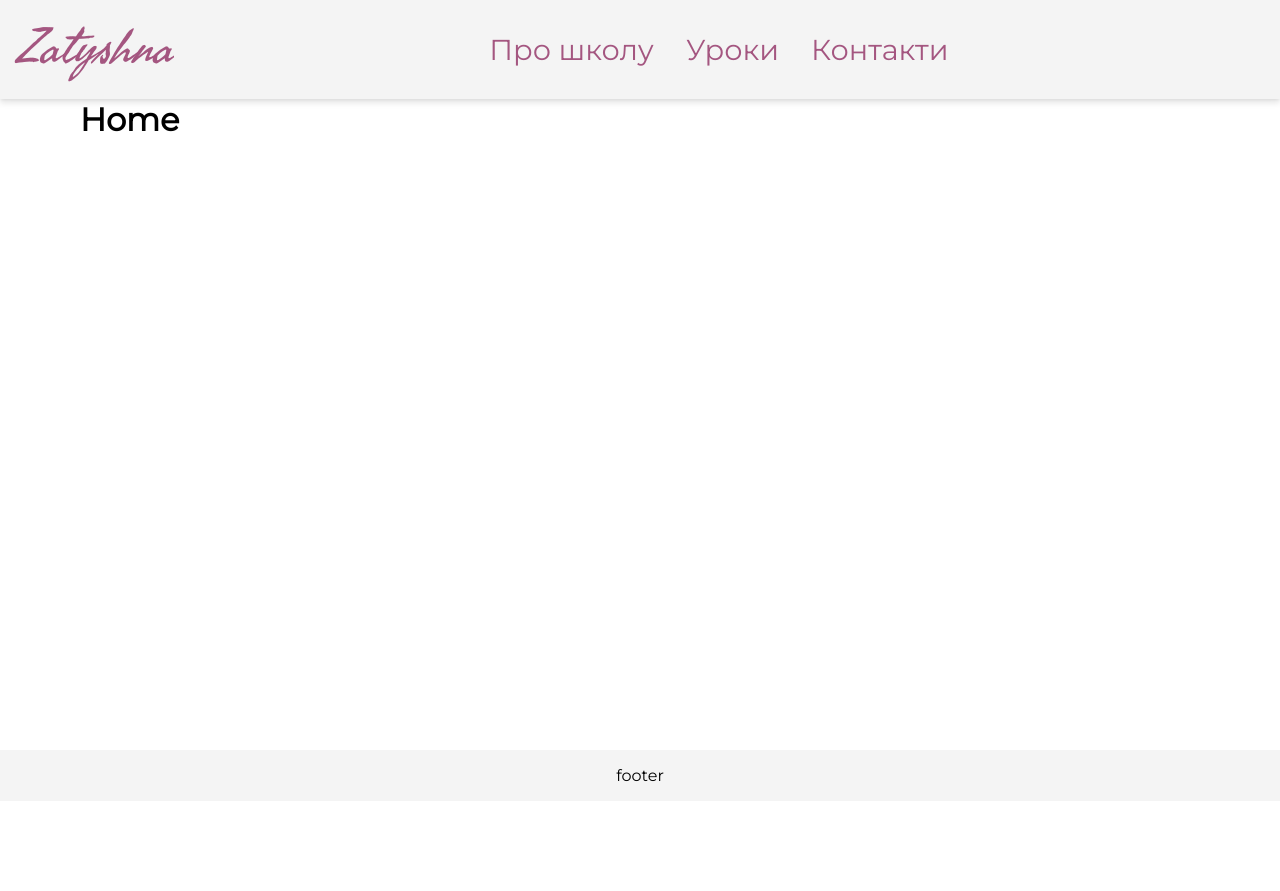
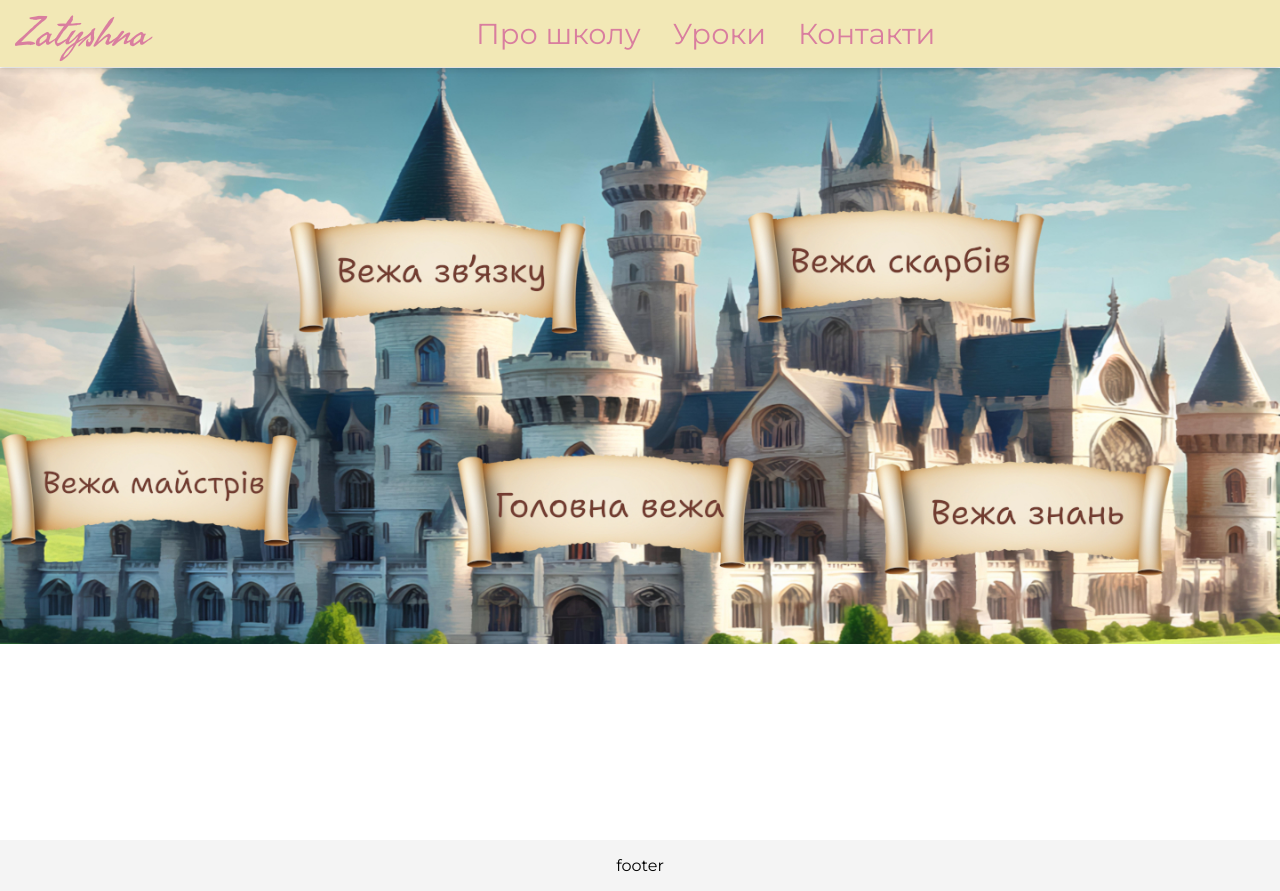
Before and after one commit to OlenaPobehailo/zatyshna, a Next.js app: page / in a window 1280 px wide. Before the commit the page ends 801 px from the top, so only its background shows below. Built offline with nearby package versions, Linux system fonts and the light colour scheme.

Commit message:
add Hero section

```diff
--- a/src/app/globals.css
+++ b/src/app/globals.css
@@ -22,13 +22,21 @@ a {
 }
 
 :root {
-  --header-bg: #f4f4f4;
-  --footer-bg: #f4f4f4;
+  --header-bg: #f2e8b6;
+  --footer-bg: #f2e8b6;
   --main-bg: #ffffff;
-  --primary-accent: #a45680;
-  --light-accent: #d8a5bc;
-  --mint-accent: #a5d8c2;
-  --creamy-accent: #f2e4ec;
+
+  --pink-color: #d97e9f;
+  --brown-color: #733c30;
+  --mint-color: #a5d8c2;
+  --creamy-color: #f2e8b6;
+  --beige-color: #d9bca3;
+  --blue-color: #6f9abf;
+
+  --breakpoint-mobile: 360px;
+  --breakpoint-tablet: 768px;
+  --breakpoint-laptop: 992px;
+  --breakpoint-desktop: 1440px;
 }
 
 ul,
--- a/src/app/page.module.css
+++ b/src/app/page.module.css
@@ -6,10 +6,14 @@
 }
 
 .main {
-  padding: 100px 80px;
+  padding: 44px 0;
   display: flex;
   flex-direction: column;
   gap: 32px;
+
+  @media (min-width: 768px) {
+    padding: 68px 0;
+  }
 }
 
 .header {
--- a/src/app/page.tsx
+++ b/src/app/page.tsx
@@ -1,9 +1,15 @@
+import Hero from "@/components/Hero";
 import styles from "./page.module.css";
+
+export const metadata = {
+  title: "Zatyshna",
+  description: "Zatyshna",
+};
 
 export default function HomePage() {
   return (
     <div className={styles.page}>
-        <h1 className={styles.title}>Home</h1>
+      <Hero />
     </div>
   );
 }
--- a/src/components/Header/Header.module.css
+++ b/src/components/Header/Header.module.css
@@ -1,12 +1,15 @@
 .header {
   position: fixed;
   top: 0;
+  left: 0;
+  right: 0;
   width: 100%;
-  padding: 1rem 1rem;
+  padding: 0 1rem;
   background-color: var(--header-bg);
   box-shadow: 0 4px 6px rgba(0, 0, 0, 0.1), 0 1px 3px rgba(0, 0, 0, 0.06);
   z-index: 2;
 }
+
 
 .nav {
   display: flex;
@@ -18,15 +21,21 @@
   font-family: "SeaweedScript";
   font-weight: 400;
   font-style: italic;
-  font-size: 2.5rem;
-  color: var(--primary-accent);
+  font-size: 2rem;
+  color: var(--pink-color);
+  transition: all 0.3s ease;
+  z-index: 5;
 
   @media (min-width: 768px) {
+    font-size: 2.5rem;
+  }
+
+  @media (min-width: 1440px) {
     font-size: 3rem;
   }
 
-  @media (min-width: 1440px) {
-    font-size: 4rem;
+  &:hover {
+    transform: scale(1.05);
   }
 }
 
@@ -66,15 +75,11 @@
     flex-direction: row;
     gap: 2rem;
   }
-
-  .burger {
-    display: none;
-  }
 }
 
 .navLink {
   font-size: 1.5rem;
-  color: var(--primary-accent);
+  color: var(--pink-color);
   display: inline-block;
   transition: color 0.3s ease, transform 0.3s ease;
 
@@ -88,24 +93,31 @@
 }
 
 .navLink:hover {
-  color: var(--dark-accent);
   transform: scale(1.05);
+  text-decoration: underline;
 }
 
 .dropdownMenu {
-  display: none;
-  position: relative;
+  display: block;
+  position: absolute;
+  top: 100%;
+  left: 0;
   background-color: var(--header-bg);
   padding: 0.5rem 1rem;
   list-style: none;
-  transition: max-height 0.3s ease;
   max-height: 0;
   overflow: hidden;
+  width: 100%;
+  transition: max-height 1s ease;
 }
 
 .dropdownMenu.open {
   display: block;
   max-height: 10rem;
+
+  @media (min-width: 768px) {
+    box-shadow: 0 4px 6px rgba(0, 0, 0, 0.1), 0 1px 3px rgba(0, 0, 0, 0.06);
+  }
 }
 
 .navItem {
--- /dev/null
+++ b/src/components/Hero/Hero.module.css
@@ -0,0 +1,33 @@
+.hero {
+  width: 100%;
+  position: relative;
+  display: flex;
+  justify-content: center;
+  align-items: center;
+  overflow: hidden;
+}
+
+.imageWrapper {
+  width: 100%;
+  position: relative;
+  padding-top: 45%;
+}
+
+.responsiveImage {
+  position: absolute;
+  top: 0;
+  left: 0;
+  width: 100%;
+  height: 100%;
+  object-fit: cover;
+}
+
+@media (max-width: 768px) {
+  .hero {
+    align-items: flex-start;
+  }
+
+  .imageWrapper {
+    padding-top: 60%;
+  }
+}
--- /dev/null
+++ b/src/components/Hero/Hero.tsx
@@ -0,0 +1,70 @@
+"use client";
+import Image from "next/image";
+import css from "./Hero.module.css";
+import { useResponsiveImageMapAreas } from "@/hooks/useResponsiveImageMapAreas";
+
+const Hero = () => {
+  const originalAreas = [
+    {
+      coords: "650,900,1150,700",
+      href: "/",
+      title: "Головна вежа",
+      alt: "Головна вежа",
+      shape: "rect" as const,
+    },
+    {
+      coords: "1350,900,1750,700",
+      href: "/book-lesson",
+      title: "Вежа знань",
+      alt: "Вежа знань",
+      shape: "rect" as const,
+    },
+    {
+      coords: "450,500,850,300",
+      href: "/contacts",
+      title: "Вежа зв'язку",
+      alt: "Вежа зв'язку",
+      shape: "rect" as const,
+    },
+  ];
+
+  const originalWidth = 1920;
+  const originalHeight = 1080;
+
+  const { areas, imgRef } = useResponsiveImageMapAreas(
+    originalAreas,
+    originalWidth,
+    originalHeight
+  );
+
+  return (
+    <section className={css.hero}>
+      <div className={css.imageWrapper}>
+        <Image
+          src="/assets/images/Castle-towers.jpg"
+          alt="Замок"
+          fill
+          useMap="#image-map"
+          ref={imgRef}
+          className={css.responsiveImage}
+          priority
+        />
+        <map name="image-map">
+          {areas.map((area, index) => (
+            <area
+              key={index}
+              alt={area.alt}
+              title={area.title}
+              href={area.href}
+              coords={area.coords}
+              shape={area.shape}
+              className={css.area}
+            />
+          ))}
+        </map>
+      </div>
+    </section>
+  );
+};
+
+export default Hero;
--- /dev/null
+++ b/src/components/Hero/index.ts
@@ -0,0 +1 @@
+export { default } from "./Hero"
--- /dev/null
+++ b/src/hooks/useResponsiveImageMapAreas.ts
@@ -0,0 +1,51 @@
+"use client";
+import { Area } from "@/interfaces/interfaces";
+import { useEffect, useRef, useState } from "react";
+
+export const useResponsiveImageMapAreas = (
+  originalAreas: Area[],
+  originalWidth: number,
+  originalHeight: number
+) => {
+  const [areas, setAreas] = useState<Area[]>([]);
+  const imgRef = useRef<HTMLImageElement>(null);
+
+  useEffect(() => {
+    const updateAreas = () => {
+      if (imgRef.current) {
+        const { width, height } = imgRef.current.getBoundingClientRect();
+        const scaleX = width / originalWidth;
+        const scaleY = height / originalHeight;
+
+        const newAreas = originalAreas.map((area) => {
+          const [x1, y1, x2, y2] = area.coords.split(",").map(Number);
+          const scaledCoords = [
+            Math.round(x1 * scaleX),
+            Math.round(y1 * scaleY),
+            Math.round(x2 * scaleX),
+            Math.round(y2 * scaleY),
+          ].join(",");
+
+          return {
+            ...area,
+            coords: scaledCoords,
+          };
+        });
+
+        const newAreasString = JSON.stringify(newAreas);
+        const currentAreasString = JSON.stringify(areas);
+
+        if (newAreasString !== currentAreasString) {
+          setAreas(newAreas);
+        }
+      }
+    };
+
+    updateAreas();
+    window.addEventListener("resize", updateAreas);
+
+    return () => window.removeEventListener("resize", updateAreas);
+  }, [originalAreas, originalWidth, originalHeight, areas]);
+
+  return { areas, imgRef };
+};
--- /dev/null
+++ b/src/interfaces/interfaces.ts
@@ -0,0 +1,14 @@
+export interface Area {
+  coords: string;
+  href: string;
+  title: string;
+  alt: string;
+  shape: "rect" | "circle" | "poly";
+}
+
+export interface Coordinates {
+  x1: number;
+  y1: number;
+  x2: number;
+  y2: number;
+}
```
Also changed, not shown: public/assets/images/Castle-towers.jpg (added).
